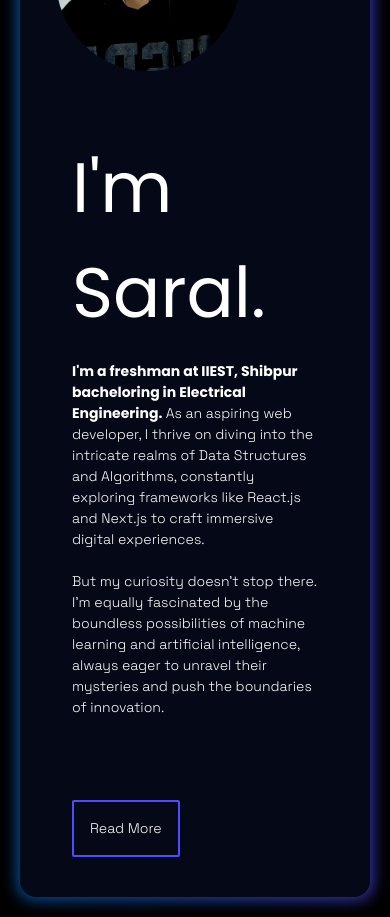
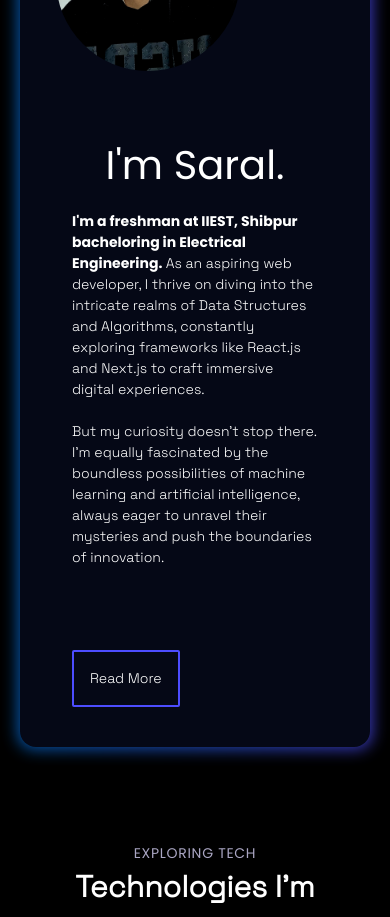
Before and after one commit to saral-gupta7/Portfolio, a React (Vite) app: page / in a window 390 px wide. Shown: the part 1180-2097 px from the top of the page. Built offline with nearby package versions, Linux system fonts and the light colour scheme; what tailwindcss-animated would draw is missing.

Commit message:
New Changes

```diff
--- a/src/components/AboutMe.jsx
+++ b/src/components/AboutMe.jsx
@@ -79,7 +79,7 @@ const AboutMe = () => {
         </div>
         <div className={` w-[60rem]`}>
           <p className="font-grotesk p-10 text-[14px]">
-            <span className="text-white text-[70px] font-poppins flex justify-center mb-4">
+            <span className="text-white sm:text-[70px] text-[40px] font-poppins flex justify-center mb-4">
               {" "}
               I&apos;m Saral.
             </span>{" "}
```
